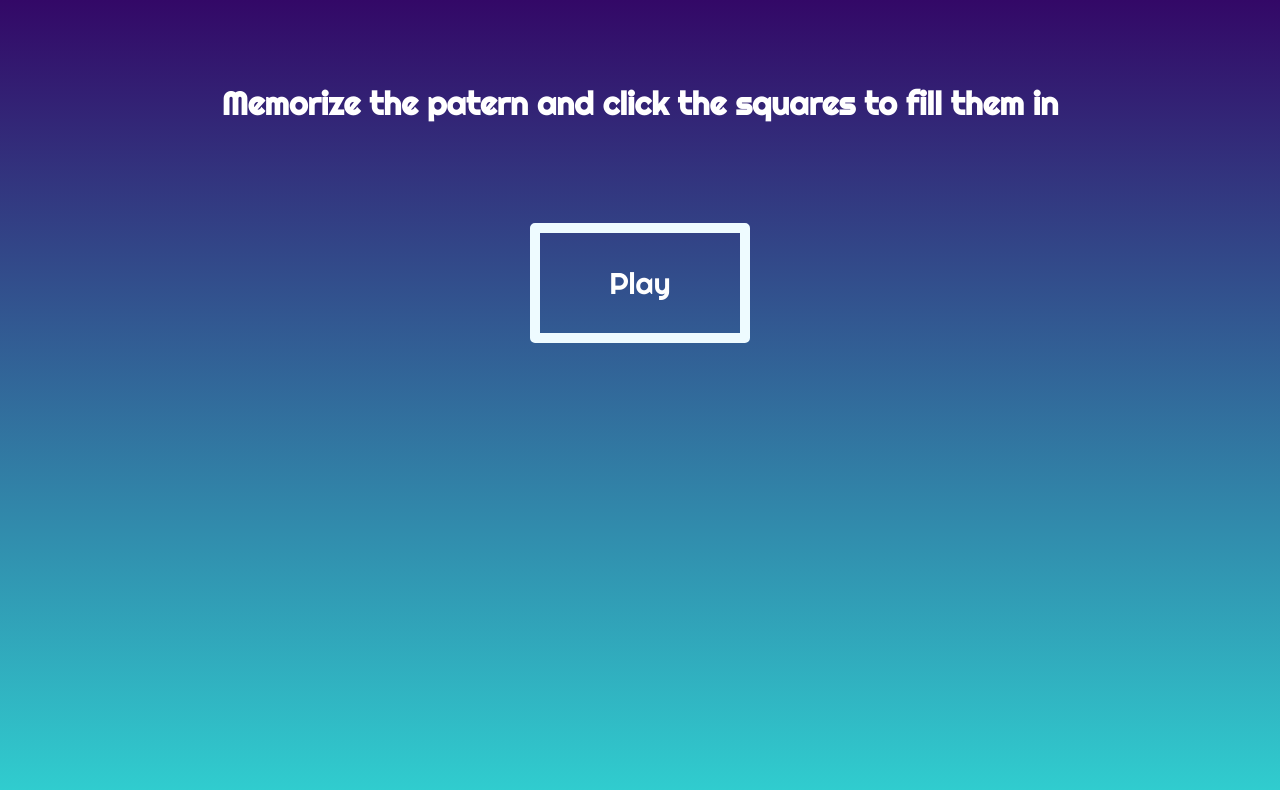
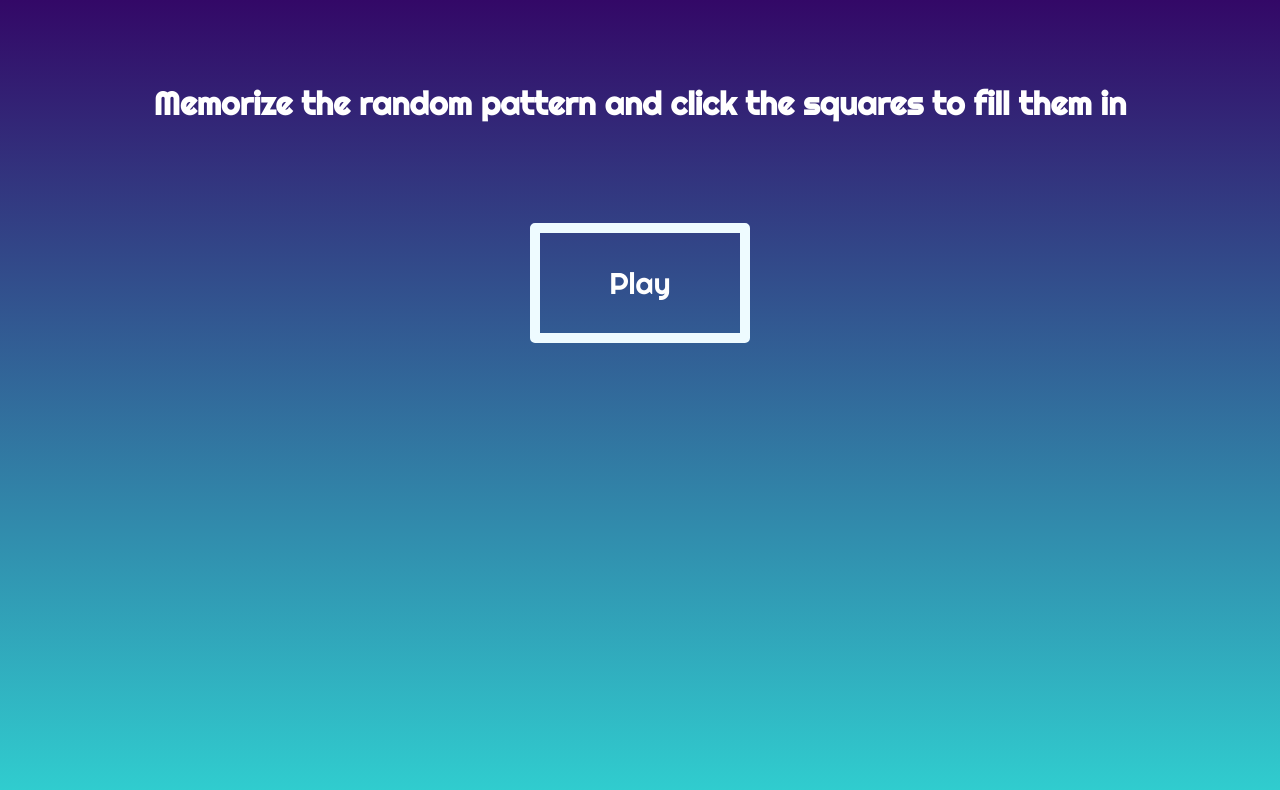
Before and after one commit to joeyupstate/memorygame, a plain HTML site: page index.html in a window 1280 px wide. Drawn offline with Linux system fonts and the light colour scheme.

Commit message:
first commit

```diff
--- a/index.html
+++ b/index.html
@@ -31,7 +31,7 @@
 
     </div>
     <h1 id="correct"></h1>
-<h1 id="directions">Memorize the patern and click the squares to fill them in</h1>
+<h1 id="directions">Memorize the random pattern and click the squares to fill them in</h1>
     <div id= "playButton">Play</div>
     <div id="game-area2">
       <div class="row">
```
